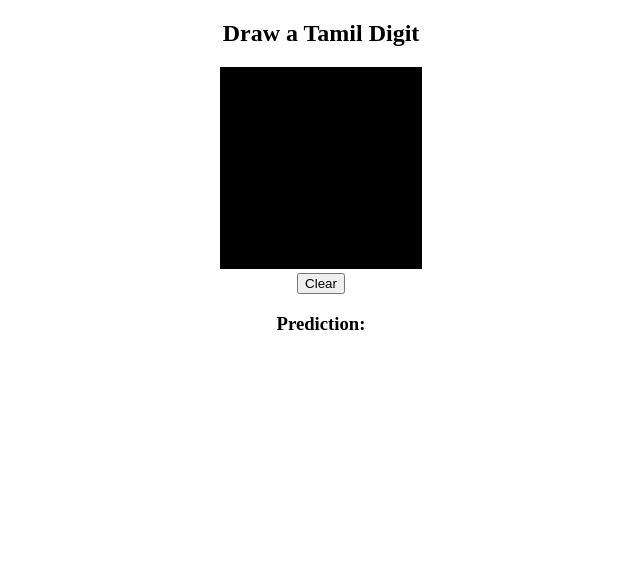
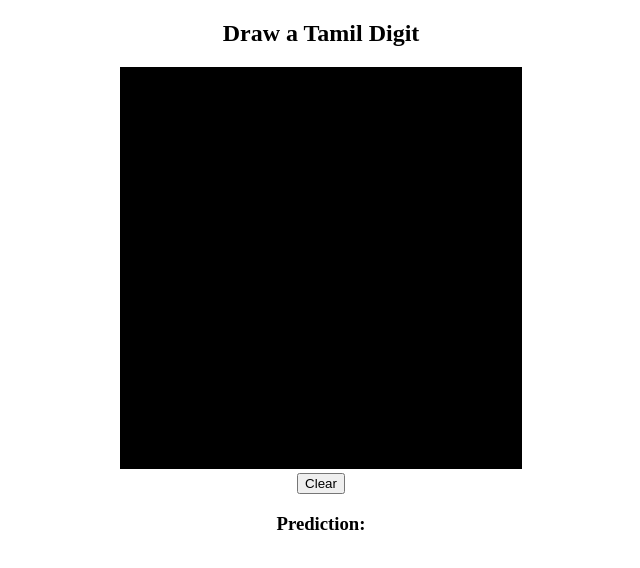
Before and after one commit to VasudevArunGanesh/THDRS_client, a plain HTML site: page index.html in a window 1280 px wide. Shown: the whole page, without its empty margins (319-959 px from the left). Drawn offline with Linux system fonts and the light colour scheme.

Commit message:
Add files via upload

```diff
--- a/index.html
+++ b/index.html
@@ -15,7 +15,7 @@
   <body>
     <div id="container">
       <h2>Draw a Tamil Digit</h2>
-      <canvas id="canvas" width="200" height="200"></canvas>
+      <canvas id="canvas" width="400" height="400"></canvas>
       <br />
       <button onclick="clearCanvas()">Clear</button>
       <h3>Prediction: <span id="prediction"></span></h3>
```
